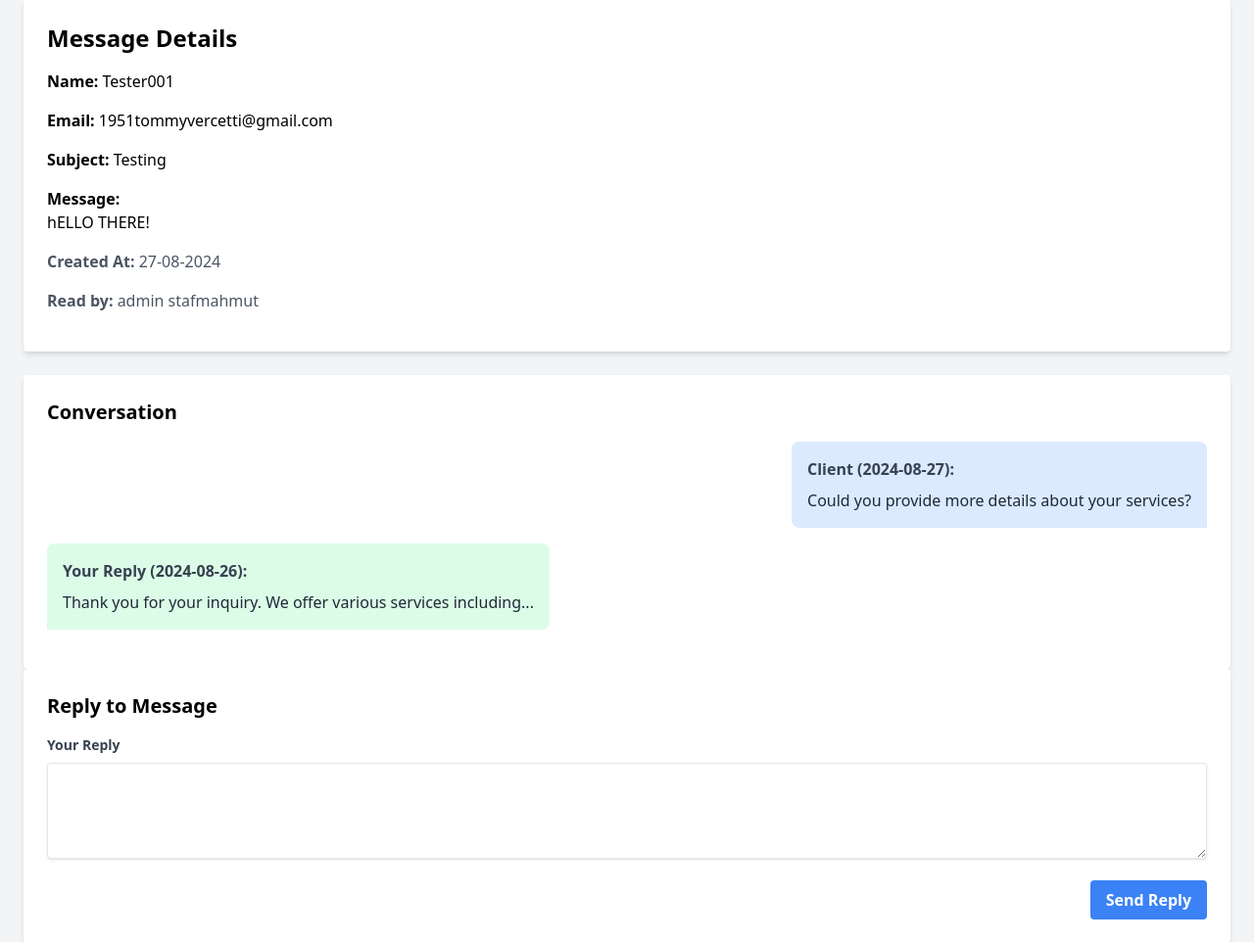
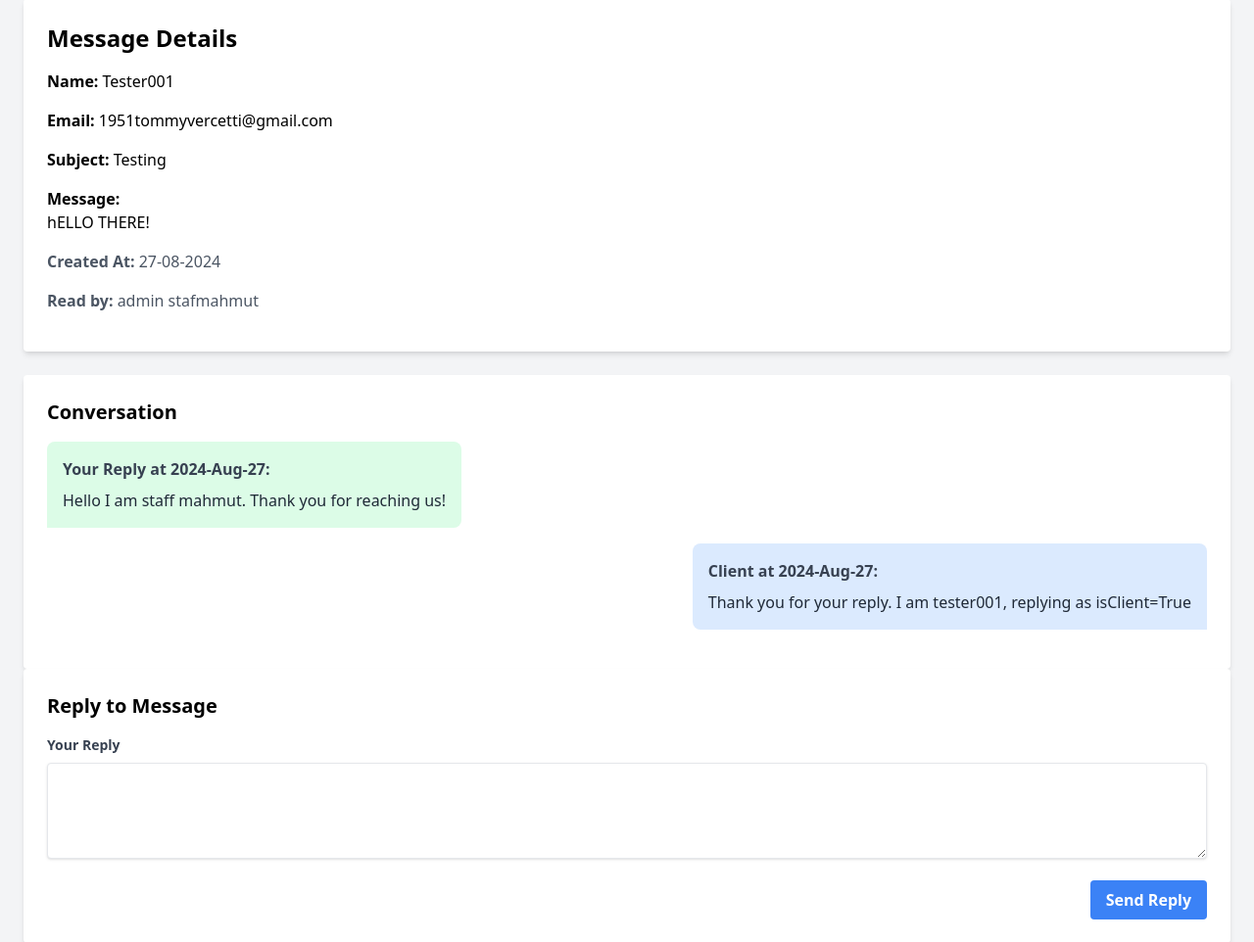
Before and after one commit to osmnr/django-practice, a Django app: page /contactUs/detail/9/ in a window 1280 px wide. Shown: the part 97-1059 px from the top of the page at 98% size. Run offline with Django 5.2, Linux system fonts and the light colour scheme; a user stored in the database is signed in; data comes from the database, SQL or seed files in the repository; both versions use the stored data as it was after the commit; some libraries are stand-ins or nearby versions.

Commit message:
updated
commit from the git-desktop

```diff
--- a/contactUs/admin.py
+++ b/contactUs/admin.py
@@ -1,7 +1,8 @@
 from django.contrib import admin
-from .models import contactMessage, MessageReadByUser
+from .models import contactMessage, MessageReadByUser, ContactMessageReplies
 
 
 # Register your models here.
 admin.site.register(contactMessage)
 admin.site.register(MessageReadByUser)
+admin.site.register(ContactMessageReplies)
--- a/contactUs/models.py
+++ b/contactUs/models.py
@@ -17,6 +17,19 @@ class contactMessage(models.Model):
 class MessageReadByUser(models.Model):
     messageId = models.ForeignKey(contactMessage,on_delete=models.CASCADE)
     read_userId = models.ForeignKey(User, on_delete= models.CASCADE)
+    readAt = models.DateTimeField(auto_now_add=True)
 
     def __str__(self):
         return f"{self.messageId}-{self.read_userId}"
+
+
+
+class ContactMessageReplies(models.Model):
+    contactMessageId = models.ForeignKey(contactMessage,on_delete=models.CASCADE)
+    isClient = models.BooleanField()
+    replyUserId = models.ForeignKey(User,on_delete=models.PROTECT, null=True, blank=True)
+    replyMessage = models.TextField()
+    replyDate = models.DateTimeField(auto_now_add=True)
+
+    def __str__(self):
+        return f"{self.contactMessageId.subject}__{self.replyDate}"
--- a/contactUs/views.py
+++ b/contactUs/views.py
@@ -1,6 +1,6 @@
 from django.shortcuts import render, redirect
 from django.contrib.auth.decorators import login_required
-from .models import contactMessage, MessageReadByUser
+from .models import contactMessage, MessageReadByUser, ContactMessageReplies
 from django.contrib import messages
 from django.contrib.auth.models import User
 from django.core.paginator import Paginator
@@ -66,9 +66,11 @@ def contactUsDetail(request,id):
         except contactMessage.DoesNotExist:
             return redirect('contactUs:contactList')
         readByUserList = MessageReadByUser.objects.filter(messageId=id)
+        replyMessages = ContactMessageReplies.objects.filter(contactMessageId=id)
         data = {
                 'contactUsMessage':contactUsMessage,
                 'readByUserList':readByUserList,
+                'replyMessages':replyMessages
             }
     else:
         return redirect('home:home')
--- a/templates/contactUs/contactDetail.html
+++ b/templates/contactUs/contactDetail.html
@@ -39,25 +39,32 @@
     <div class="bg-white rounded shadow-md p-6">
       <h2 class="text-xl font-bold mb-4">Conversation</h2>
       <ul>
+        {% for message in replyMessages%}
         <!-- Example of a client reply -->
+         {% if message.isClient %}
         <li class="mb-4 flex justify-end">
           <div class="p-4 bg-blue-100 rounded-l-lg rounded-tr-lg max-w-xl">
-            <div class="text-gray-700"><strong>Client (2024-08-27):</strong></div>
-            <div class="text-gray-800 mt-2">Could you provide more details about your services?</div>
+            <div class="text-gray-700"><strong>Client at {{message.replyDate | date:'Y-M-d'}}:</strong></div>
+            <div class="text-gray-800 mt-2">{{message.replyMessage}}</div>
           </div>
         </li>
+        {% endif%}
+        {% if not message.isClient %}
         <!-- Example of a site reply -->
         <li class="mb-4 flex justify-start">
           <div class="p-4 bg-green-100 rounded-r-lg rounded-tl-lg max-w-xl">
-            <div class="text-gray-700"><strong>Your Reply (2024-08-26):</strong></div>
-            <div class="text-gray-800 mt-2">Thank you for your inquiry. We offer various services including...</div>
+            <div class="text-gray-700"><strong>Your Reply  at {{message.replyDate | date:'Y-M-d'}}:</strong></div>
+            <div class="text-gray-800 mt-2">{{message.replyMessage}}</div>
           </div>
         </li>
+        {% endif%}
+        {% endfor %}
         <!-- Repeat the above li for each reply, alternating sides -->
       </ul>
     </div>
 
         <!-- Reply Form -->
+
         <div class="bg-white rounded shadow-md p-6 mb-6">
             <h2 class="text-xl font-bold mb-4">Reply to Message</h2>
             <form action="#">
@@ -74,6 +81,7 @@
               </div>
             </form>
           </div>
+
   </div>
   {% include "home/components/footer.html" %}
 </body>
```
Also changed, not shown: contactUs/random.py (added, +16 -0 lines), contactUs/migrations/0003_messagereadbyuser_readat_contactmessagereplies.py (added), contactUs/migrations/0004_alter_contactmessagereplies_replyuserid.py (added), db.sqlite3, 1 other file.
